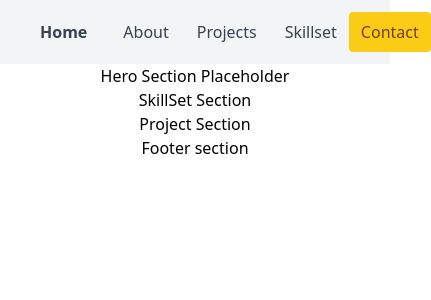
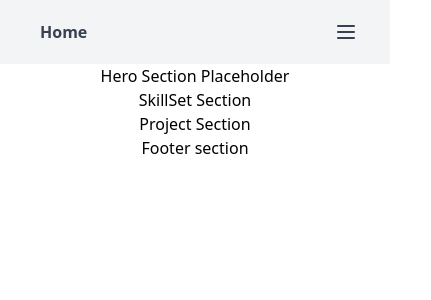
Before and after one commit to jensbols/eportfolio, a React (Create React App) app: page / in a window 390 px wide. Shown: the top 300 px of the page, 431 px wide, since content can reach past the window. Built offline with nearby package versions, Linux system fonts and the light colour scheme.

Commit message:
navbar finished & mobile menu added

```diff
--- a/src/components/NavBar.jsx
+++ b/src/components/NavBar.jsx
@@ -1,4 +1,7 @@
+import React, {useState} from "react"
+
 export default function NavBar() {
+  const [showMobileMenu, setShowMenu] = useState(false);
   return (
     <>
     {/*nav bar */}
@@ -11,18 +14,40 @@ export default function NavBar() {
                 <a href="#" className="flex items-center py-5 px-2 text-gray-700 font-bold hover:text-gray-900">Home</a>
               </div>
               {/* Pages */}
-              <div className="flex items-center space-x-1">
+              <div className="hidden md:flex items-center space-x-1">
                 <a href="#" className="py-5 px-3 text-gray-700 hover:text-gray-900">About</a>
                 <a href="#" className="py-5 px-3 text-gray-700 hover:text-gray-900">Projects</a>
                 <a href="#" className="py-5 px-3 text-gray-700 hover:text-gray-900">Skillset</a>
               </div>
           </div>
           {/* Contact */}
-          <div className="flex items-center">
+          <div className="hidden md:flex items-center">
             <a href="#" className="py-2 px-3 text-yellow-900 bg-yellow-400 hover:bg-yellow-300 hover:text-yellow-800 rounded transition duration-300">Contact</a>
           </div>
+
+          {/* mobile button goes here */}
+          <div className="md:hidden flex items-center">
+            <button onClick={()=>setShowMenu(!showMobileMenu)}>
+              <svg xmlns="http://www.w3.org/2000/svg" className="h-6 w-6 text-gray-700 hover:text-gray-900" fill="none" viewBox="0 0 24 24" stroke="currentColor">
+              <path stroke-linecap="round" stroke-linejoin="round" stroke-width="2" d="M4 6h16M4 12h16M4 18h16" />
+              </svg>
+            </button>
+          </div>
+
         </div>
       </div>
+
+      { /* mobile menu */}
+      {
+        showMobileMenu?
+        <div className="">
+          <a href="#" className="block py-2 px-4 text-sm hover:bg-gray-200">About</a>
+          <a href="#" className="block py-2 px-4 text-sm hover:bg-gray-200">Projects</a>
+          <a href="#" className="block py-2 px-4 text-sm hover:bg-gray-200">Skillset</a>
+        </div>
+        :null
+      }
+
     </nav>
     </>
   )
```
